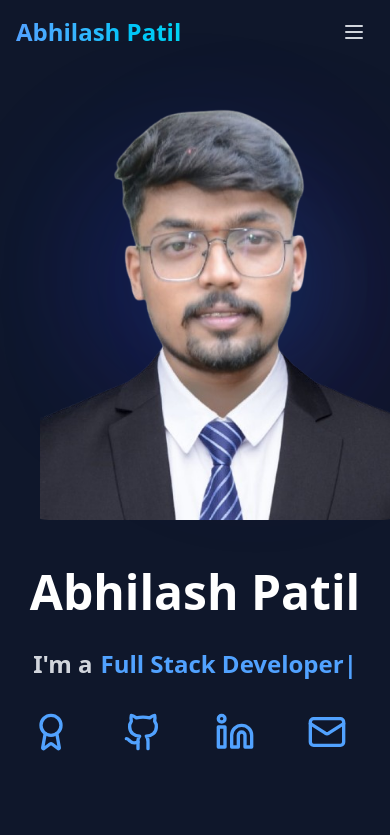
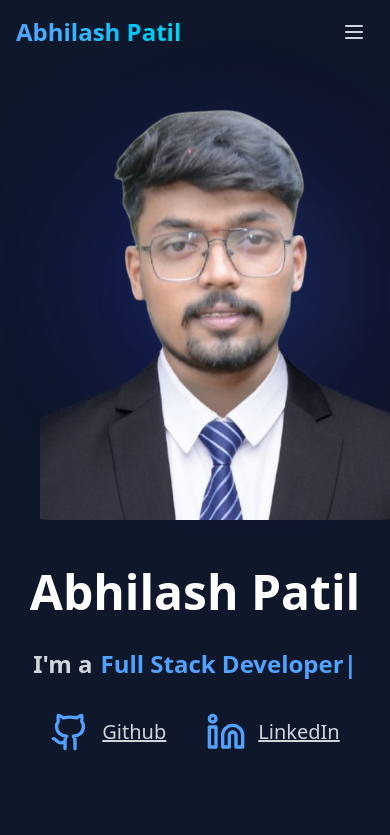
Before and after one commit to abhi-patil-06/Personal-Portfolio, a React (Vite) app: page / in a window 390 px wide. Shown: the top 835 px of the page. Built offline with nearby package versions, Linux system fonts and the light colour scheme.

Commit message:
chaged the social links on mobile screens

```diff
--- a/src/pages/Hero.jsx
+++ b/src/pages/Hero.jsx
@@ -96,9 +96,9 @@ export const HeroSection = () => {
             {/* Social & Experience Row */}
             <div className="min-w-7xl  md:mx-auto md:mt-14 flex flex-row lg:flex-row items-center justify-center gap-10 md:gap-20 text-gray-300 md:pt-8 pb-10 md:pb-0 px-4 sm:px-6 lg:px-8">
                 {/* Experience */}
-                <div className="flex items-center space-x-3">
+                <div className="hidden md:flex items-center space-x-3">
                     <Award className="text-blue-400" size={40} />
-                    <div className='hidden md:block'>
+                    <div className=''>
                         <div className="text-white font-semibold text-lg">1+ Year</div>
                         <div className="text-lg">Experience</div>
                     </div>
@@ -113,7 +113,7 @@ export const HeroSection = () => {
                         href="https://github.com/abhi-patil-06"
                         target="_blank"
                         rel="noopener noreferrer"
-                        className="hidden md:block underline text-xl hover:text-blue-400"
+                        className="underline text-xl hover:text-blue-400"
                     >
                         Github
                     </a>
@@ -128,7 +128,7 @@ export const HeroSection = () => {
                         href="https://www.linkedin.com/in/abhilash-patil-285a0825b/"
                         target="_blank"
                         rel="noopener noreferrer"
-                        className="hidden md:block underline text-xl hover:text-blue-400"
+                        className="underline text-xl hover:text-blue-400"
                     >
                         LinkedIn
                     </a>
@@ -137,13 +137,13 @@ export const HeroSection = () => {
                 <div className="hidden lg:block w-px h-10 bg-slate-600"></div>
 
                 {/* Email */}
-                <div className="flex items-center space-x-3">
+                <div className="hidden md:flex items-center space-x-3">
                     <Mail className="text-blue-400" size={40} />
                     <a
                         href="mailto:patilabhilash06@gmail.com"
                         target="_blank"
                         rel="noopener noreferrer"
-                        className="hidden md:block underline text-xl hover:text-blue-400"
+                        className="underline text-xl hover:text-blue-400"
                     >
                         Email
                     </a>
--- a/vite.config.js
+++ b/vite.config.js
@@ -7,7 +7,6 @@ export default defineConfig({
   plugins: [react(), tailwindcss()],
   server:{
     host: true,
-    port: [5173, 5174],
+    port: 5173,
   },
-  base: './',
 })
```
